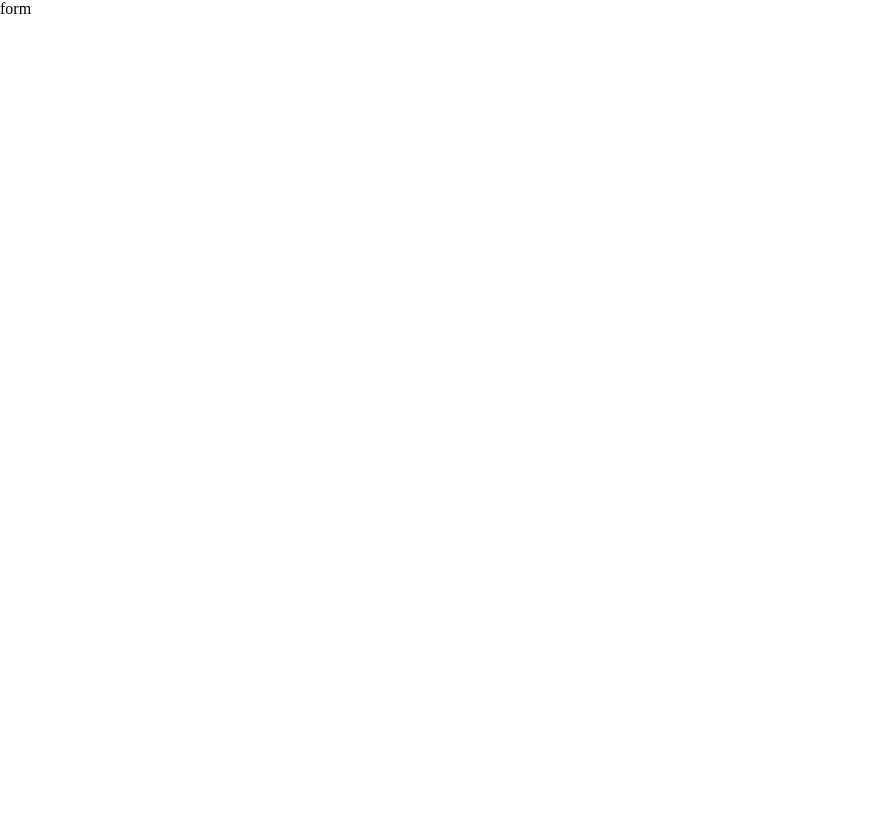
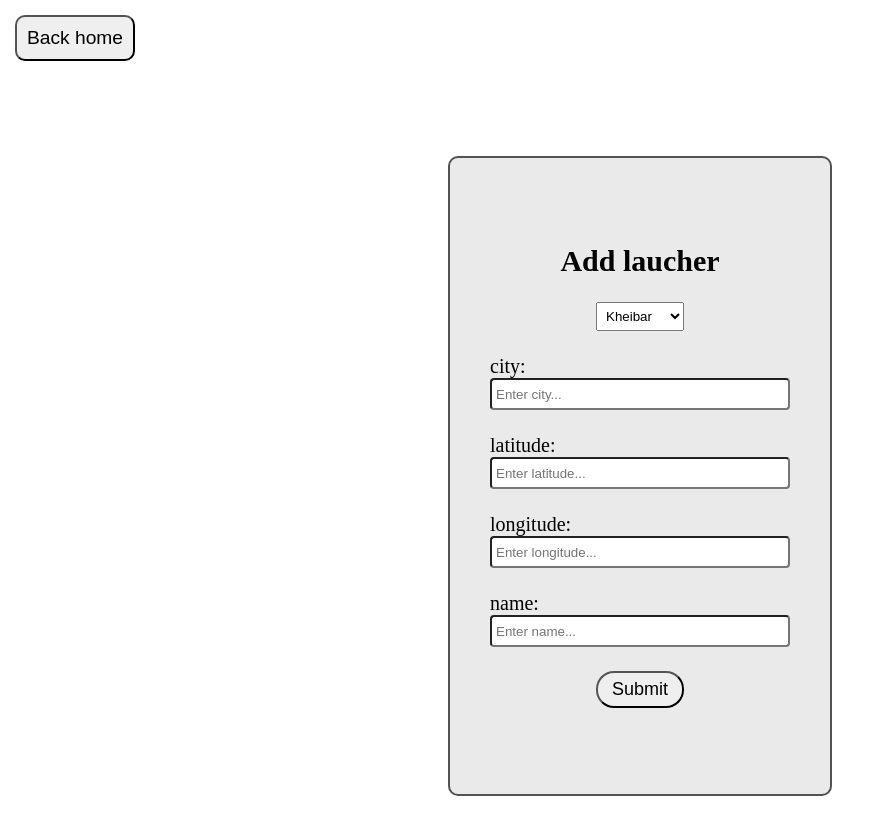
Before and after one commit to asaf-ashwal/launcher-app-client, a React (Vite) app: page /addLauncher in a window 1280 px wide. Shown: the top 834 px of the page, without its empty margins (0-895 px from the left). Before the commit the page ends 800 px from the top, so only its background shows below. Built offline with nearby package versions, Linux system fonts and the light colour scheme.

Commit message:
commitin client

```diff
--- a/src/hooks/search.js
+++ b/src/hooks/search.js
@@ -19,6 +19,9 @@ export function useSearch(data) {
     );
     setDataToShow(res);
   };
+  const reset = () => {
+    setDataToShow(data);
+  };
 
-  return {dataToShow, searchByCity, searchBytype};
+  return {dataToShow, searchByCity, searchBytype, reset};
 }
--- a/src/pages/AddLauncher/index.jsx
+++ b/src/pages/AddLauncher/index.jsx
@@ -1,9 +1,115 @@
-import React from 'react'
+import React, {useRef, useState} from "react";
+import "./style.css";
+import axios from "axios";
+import {Link} from "react-router";
 
 function index() {
+  const cityRef = useRef(null);
+  const rocketTypeRef = useRef(null);
+  const latitudeRef = useRef(null);
+  const longitudeRef = useRef(null);
+  const nameRef = useRef(null);
+  const [message, setMessage] = useState({message: "", class: ""});
+
+  async function handlesubmit(e) {
+    try {
+      e.preventDefault();
+      // console.log('satar');
+
+      const formData = {
+        city: cityRef.current.value,
+        rocketType: rocketTypeRef.current.value,
+        latitude: latitudeRef.current.value,
+        longitude: longitudeRef.current.value,
+        name: nameRef.current.value,
+      };
+      const {status} = axios.post(
+        "http://localhost:3000/api/launchers",
+        formData,
+      );
+      setMessage({class: "good", message: "laucher added secssasfuly"});
+      setTimeout(() => {
+        setMessage({message: "", class: ""});
+      }, 4000);
+      cityRef.current.value = "";
+      rocketTypeRef.current.value = "Kheibar";
+      latitudeRef.current.value = "";
+      longitudeRef.current.value = "";
+      nameRef.current.value = "";
+    } catch (error) {
+      setMessage({class: "form-error", message: error.message});
+      setTimeout(() => {
+        setMessage({message: "", class: ""});
+      }, 4000);
+    }
+  }
+
   return (
-    <div>form</div>
-  )
+    <>
+      <Link to="/">
+        <button className="home-butt"> Back home</button>
+      </Link>
+      <section className="form-section">
+        <form onSubmit={handlesubmit}>
+          <h2>Add laucher</h2>
+          <select ref={rocketTypeRef}>
+            <option value="Kheibar">Kheibar</option>
+            <option value="Radwan">Radwan</option>
+            <option value="Fetah110">Fetah110</option>
+            <option value="Shahab3">Shahab3</option>
+          </select>
+          <label htmlFor="city">
+            city:
+            <input
+              required
+              ref={cityRef}
+              id="city"
+              type="text"
+              placeholder="Enter city..."
+            />
+          </label>
+
+          <label htmlFor="latitude">
+            latitude:
+            <input
+              required
+              ref={latitudeRef}
+              min={0}
+              id="latitude"
+              type="number"
+              placeholder="Enter latitude..."
+            />
+          </label>
+
+          <label htmlFor="longitude">
+            longitude:
+            <input
+              required
+              ref={longitudeRef}
+              min={0}
+              id="longitude"
+              type="number"
+              placeholder="Enter longitude..."
+            />
+          </label>
+
+          <label htmlFor="name">
+            name:
+            <input
+              required
+              ref={nameRef}
+              id="name"
+              type="text"
+              placeholder="Enter name..."
+            />
+          </label>
+
+          <button type="submit">Submit</button>
+        </form>
+        {message.message && <p className={message.class}>{message.message}</p>}
+      </section>
+    </>
+  );
 }
 
-export default index
+export default index;
--- /dev/null
+++ b/src/pages/AddLauncher/style.css
@@ -0,0 +1,82 @@
+.form-section {
+    width: 100vw;
+    height: 100vh;
+    display: flex;
+    align-items: center;
+    justify-content: center;
+    flex-direction: column;
+    gap: 10px;
+}
+
+.form-section form {
+    border: 2px solid rgb(82, 82, 82);
+    border-radius: 10px;
+    background-color: rgba(201, 201, 201, 0.384);
+    width: 30%;
+    min-width: 350px;
+    height: 80%;
+    display: flex;
+    flex-direction: column;
+    gap: 1.5rem;
+    justify-content: center;
+    align-items: center;
+    font-size: 20px;
+}
+
+.form-section form input {
+    display: block;
+    width: 100%;
+    min-width: 300px;
+    height: 2rem;
+    border-radius: 4px;
+    padding: 0 4px;
+}
+
+.form-section form input:hover {
+    background-color: rgb(220, 220, 220);
+}
+
+.form-section form button:hover {
+    background-color: rgb(220, 220, 220);
+
+    transform: scale(1.1);
+}
+
+.form-section form button {
+    padding: 6px 14px;
+    border-radius: 18px;
+    font-size: large;
+}
+
+select {
+    padding: 5px;
+}
+
+.form-error {
+    font-size: xx-large;
+    color: red;
+    background-color: rgb(185, 2, 2);
+    padding: 10px;
+    border-radius: 10px;
+}
+
+.good {
+    font-size: xx-large;
+    color: greenyellow;
+    background-color: rgb(120, 179, 32);
+    padding: 10px;
+    border-radius: 10px;
+}
+
+.home-butt {
+    font-size: larger;
+    padding: 10px;
+    margin: 15px;
+    border-radius: 10px;
+}
+
+
+.home-butt:hover {
+    transform: scale(1.1);
+    background-color: rgba(0, 0, 0, 0.144);
+}
--- a/src/pages/DetailsLauncher/index.jsx
+++ b/src/pages/DetailsLauncher/index.jsx
@@ -1,7 +1,120 @@
-import React from 'react'
+import axios from "axios";
+import React, {useEffect, useState} from "react";
+import {Link, useNavigate, useParams} from "react-router";
+import "./style.css";
 
 export default function index() {
+  let navigate = useNavigate();
+
+  const [message, setMessage] = useState({
+    class: "",
+    message: "",
+  });
+
+  let params = useParams();
+  const id = params.laucherId;
+  const [laucherData, setLaucherData] = useState({});
+  const [formData, setFormData] = useState({});
+
+  useEffect(() => {
+    async function getData() {
+      try {
+        const {data} = await axios.get(
+          `http://localhost:3000/api/launchers/${id}`,
+        );
+        setLaucherData(data);
+        setFormData(data);
+        console.log(laucherData);
+      } catch (error) {
+        console.log(error);
+      }
+    }
+    getData();
+  }, []);
+
+  async function handleSubmit(e) {
+    try {
+      await axios.put(`http://localhost:3000/api/launchers/${id}`, formData);
+    } catch (error) {
+      setMessage({class: "form-error", message: error.message});
+      setTimeout(() => {
+        setMessage({message: "", class: ""});
+      }, 4000);
+    }
+  }
+
+  async function handleDelet(e) {
+    try {
+      await axios.delete(`http://localhost:3000/api/launchers/${id}`);
+      navigate("/");
+    } catch (error) {
+      setMessage({class: "form-error", message: error.message});
+      setTimeout(() => {
+        setMessage({message: "", class: ""});
+      }, 4000);
+    }
+  }
+
   return (
-    <div>Details Launcher</div>
-  )
+    <section className="lacher-page">
+      <Link to="/">
+        <button className="home-butt">Back home</button>
+      </Link>
+      <button className="home-butt" onClick={handleDelet}>
+        Delete launcher
+      </button>
+
+      <form onSubmit={handleSubmit}>
+        <h1>launcher page</h1>
+        <label>
+          city:
+          <input
+            value={formData?.city}
+            onChange={(e) => setFormData({...formData, city: e.target.value})}
+            type="city"
+          />
+        </label>
+        <label>
+          rocketType:
+          <input
+            value={formData?.rocketType}
+            onChange={(e) =>
+              setFormData({...formData, rocketType: e.target.value})
+            }
+            type="rocketType"
+          />
+        </label>
+        <label>
+          latitude:
+          <input
+            value={formData?.latitude}
+            onChange={(e) =>
+              setFormData({...formData, latitude: e.target.value})
+            }
+            type="latitude"
+          />
+        </label>
+        <label>
+          longitude:
+          <input
+            value={formData?.longitude}
+            onChange={(e) =>
+              setFormData({...formData, longitude: e.target.value})
+            }
+            type="longitude"
+          />
+        </label>
+        <label>
+          name:
+          <input
+            value={formData?.name}
+            onChange={(e) => setFormData({...formData, name: e.target.value})}
+            type="name"
+          />
+        </label>
+        <button type="submit">Submit changes</button>
+        {message.message && <p className={message.class}>{message.message}</p>}
+      </form>
+    </section>
+  );
 }
--- /dev/null
+++ b/src/pages/DetailsLauncher/style.css
@@ -0,0 +1,38 @@
+.lacher-page {
+    width: 100vw;
+    height: 100vh;
+}
+
+.lacher-page form {
+    margin: auto;
+    padding: 15px 0;
+    width: 80%;
+    /* height: 100%; */
+    background-color: antiquewhite;
+    display: flex;
+    flex-direction: column;
+    gap: 2rem;
+    padding: 0 10px;
+    justify-content: center;
+    font-size: larger;
+}
+
+.lacher-page form input {
+    display: block;
+    width: 100%;
+    height: 3rem;
+    font-size: large;
+}
+
+.lacher-page form button {
+    font-size: large;
+    width: 6rem;
+    border-radius: 18px;
+    height: 2.5rem;
+margin-left: 2rem;
+}
+
+.lacher-page form button:hover{
+    background-color: rgb(222, 219, 219);
+    transform: scale(1.1);
+}
--- a/src/pages/Home/index.jsx
+++ b/src/pages/Home/index.jsx
@@ -14,23 +14,30 @@ function index() {
 
   useEffect(() => {
     async function getData() {
-      const {data, status} = await axios.get(
-        "http://localhost:3000/api/launchers/",
-      );
-      if (status !== 200) setErr("server error");
-      setLauchers(data);
+      try {
+        const {data, status} = await axios.get(
+          "http://localhost:3000/api/launchers/",
+        );
+        setLauchers(data);
+      } catch (error) {
+        console.log(error);
+        setErr(error.message);
+      }
     }
     getData();
   }, []);
+  console.log("from index: ", dataToShow.length);
+
   return (
     <>
       <nav>
         <Search func={searchByCity} placeholder={"enter city..."} />
         <Search func={searchBytype} placeholder={"enter type..."} />
         <button>
-          <Link to='/addLauncher'>Add Launcher</Link>
+          <Link to="/addLauncher">Add Launcher</Link>
         </button>
       </nav>
+      {err && <p className="error">{err}</p>}
       <table>
         <tr>
           <th>id</th>
@@ -41,9 +48,9 @@ function index() {
           <th>name</th>
           <th>Nav</th>
         </tr>
-        {dataToShow.map((laucher) => (
-          <Tr key={laucher.name} laucher={laucher} />
-        ))}
+        {dataToShow.map((laucher) => {
+          return <Tr key={laucher.id} laucher={laucher} />;
+        })}
       </table>
     </>
   );
--- a/src/pages/Home/style.css
+++ b/src/pages/Home/style.css
@@ -34,3 +34,9 @@ nav>button:hover {
     transform: scale(1.1);
     background-color: rgba(0, 0, 0, 0.144);
 }
+
+.error{
+    color: red;
+    font-size: 40px;
+    font-weight: 700;margin-left: 30px;
+}
```
